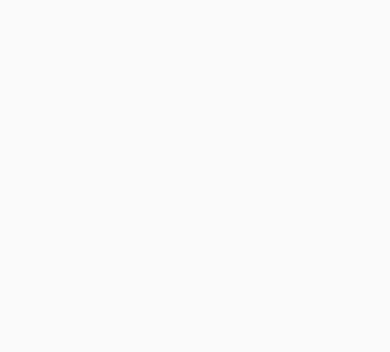
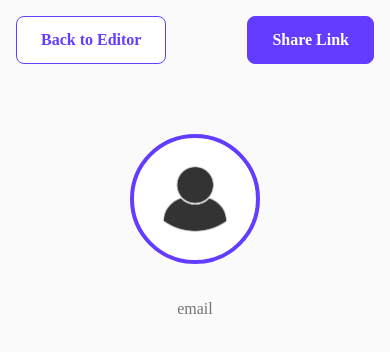
Before and after one commit to GhostHunter78/link-sharing-app, a React (Vite) app: page /preview in a window 390 px wide. Before the commit this address had no page. Shown: the top 352 px of the page. Built offline with nearby package versions, Linux system fonts and the light colour scheme.

Commit message:
style: preview page halfway done for mobile version

```diff
--- a/src/App.jsx
+++ b/src/App.jsx
@@ -3,6 +3,7 @@
 import Registration from "./pages/Registration";
 import Home from "./pages/Home";
 import Profile from "./pages/Profile";
+import Preview from "./pages/Preview";
 
 function App() {
   return (
@@ -13,6 +14,7 @@
         <Route path="/registration" element={<Registration />} />
         <Route path="/home" element={<Home />} />
         <Route path="/profile" element={<Profile />} />
+        <Route path="/preview" element={<Preview />} />
       </Routes>
     </>
   );
--- a/src/components/Header.jsx
+++ b/src/components/Header.jsx
@@ -39,12 +39,14 @@
           </div>
         </Link>
       </div>
+      <Link to={"/preview"}>
         <div
           style={{ border: "solid 1px #633cff" }}
           className="py-[11px] px-4 rounded-lg"
         >
           <IoEyeOutline color="#633cff" />
         </div>
+      </Link>
     </div>
   );
 }
--- /dev/null
+++ b/src/pages/Preview.jsx
@@ -0,0 +1,66 @@
+import React, { useEffect, useState } from "react";
+import { Link } from "react-router-dom";
+
+function Preview() {
+  const [firstName, setFirstName] = useState("");
+  const [lastName, setLastName] = useState("");
+  const [backgroundImage, setBackgroundImage] = useState(null);
+
+  useEffect(() => {
+    const getfirstName = localStorage.getItem("firstName");
+    const getLastName = localStorage.getItem("lastName");
+    const getUploadedAvatar = localStorage.getItem("uploadedAvatar");
+    if (getfirstName) {
+      setFirstName(JSON.parse(getfirstName));
+    }
+
+    if (getLastName) {
+      setLastName(JSON.parse(getLastName));
+    }
+
+    if (getUploadedAvatar) {
+      setBackgroundImage(JSON.parse(getUploadedAvatar));
+    }
+  }, []);
+  return (
+    <div className="w-full flex flex-col items-center justify-center p-4">
+      <div className="w-full flex items-center justify-between mb-[70px]">
+        <Link to={"/home"}>
+          <button
+            style={{ border: "solid 1px #633cff" }}
+            className="flex items-center justify-center py-[11px] px-6 text-[16px] text-blueBtn font-semibold bg-[#ffffff] rounded-lg"
+          >
+            Back to Editor
+          </button>
+        </Link>
+        <button
+          style={{ border: "solid 1px #633cff" }}
+          className="flex items-center justify-center py-[11px] px-6 text-[16px] text-[white] font-semibold bg-blueBtn rounded-lg"
+        >
+          Share Link
+        </button>
+      </div>
+      <div
+        style={{
+          backgroundImage: backgroundImage
+            ? `url(${backgroundImage})`
+            : "url('/images/user-photo.jpg')",
+          backgroundSize: "cover",
+          backgroundRepeat: "no-repeat",
+          backgroundPosition: "center",
+          backgroundColor: backgroundImage ? "transparent" : "#efebff",
+          border: "solid 4px #633cff",
+        }}
+        className="w-[130px] h-[130px] rounded-[50%] mb-[25px]"
+      ></div>
+      <h1 className="text-[32px] text-blackText leading-normal font-bold capitalize mb-2">
+        {firstName} {lastName}
+      </h1>
+      <p className="text-16px] text-lightGray leading-normal mb-[55px]">
+        email
+      </p>
+    </div>
+  );
+}
+
+export default Preview;
```
Also changed, not shown: public/images/user-photo.jpg (added). Lines whose indentation alone changed are shown as unchanged.
